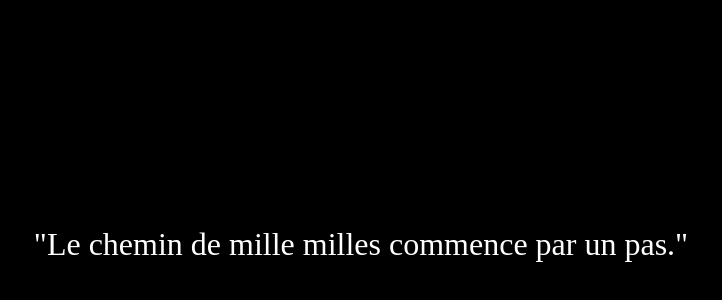
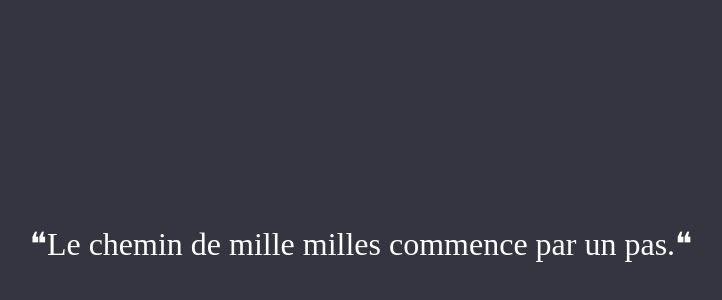
Before and after one commit to florianculie/wisdom, an Angular app in the folder wisdom/: page / in a window 1280 px wide. Shown: the part 156-456 px from the top of the page, without its empty margins (279-1001 px from the left). Built offline with nearby package versions, Linux system fonts and the light colour scheme.

Commit message:
make it more beautiful.

```diff
--- a/wisdom/src/app/app.component.html
+++ b/wisdom/src/app/app.component.html
@@ -1,5 +1,5 @@
 <div class="container">
   <div class="center">
-    <p>"{{ displayedSentence }}"</p>
+    <p>❝{{ displayedSentence }}❝</p>
   </div>
 </div>
--- a/wisdom/src/styles.css
+++ b/wisdom/src/styles.css
@@ -1,5 +1,5 @@
 body {
-  background-color: black;
+  background-color: #343540;
   color: white;
   display: flex;
   align-items: center;
```
